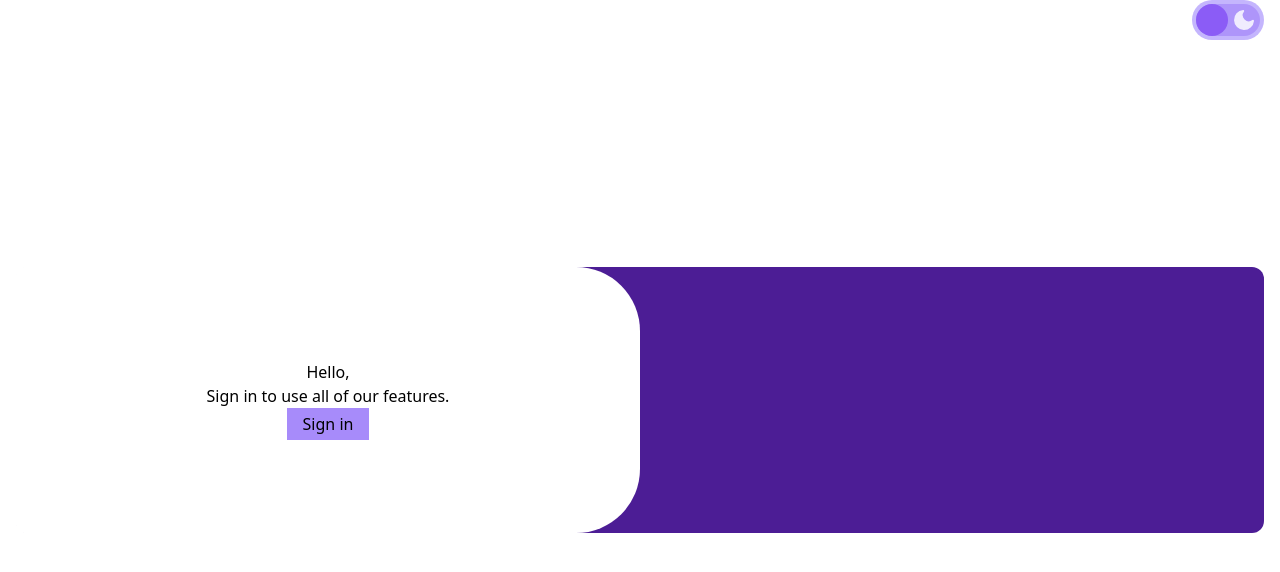
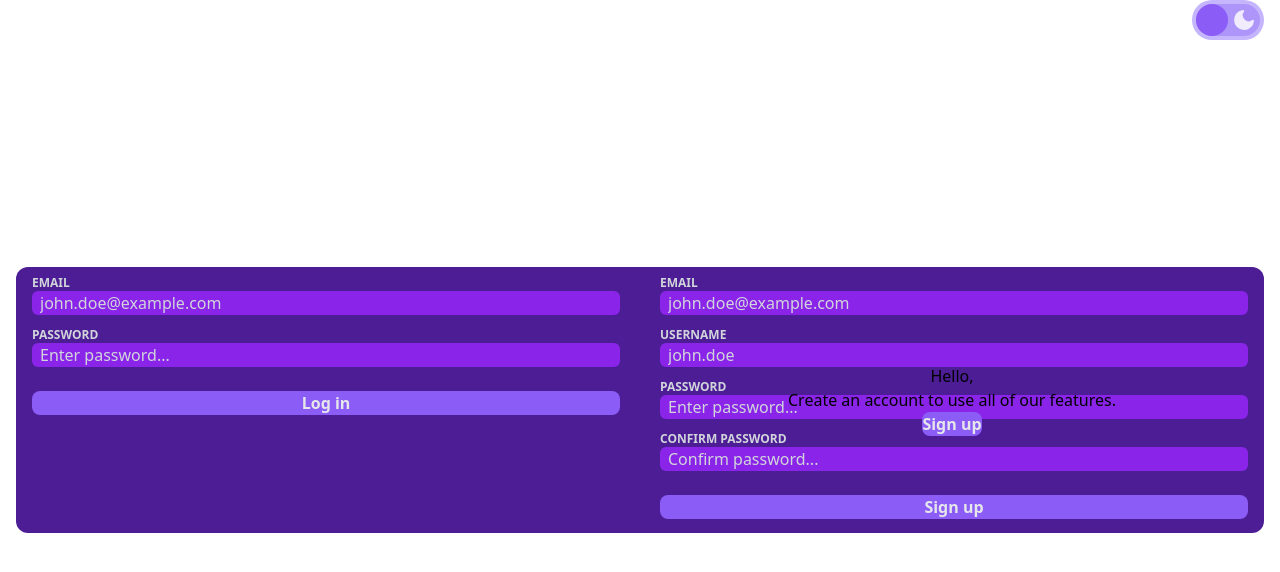
Before and after one commit to radromanov/authy, a React (Vite) app in the folder client/: page / in a window 1280 px wide. Shown: the top 572 px of the page. Built offline with nearby package versions, Linux system fonts and the light colour scheme.

Commit message:
Cleaned up repetitive code into components

```diff
--- a/client/src/App.tsx
+++ b/client/src/App.tsx
@@ -1,7 +1,9 @@
 import { useEffect, useState } from "react";
 import { setTheme } from "./utils/setTheme";
 import ThemeSlider from "./components/ThemeSlider";
-import InputWithLabel from "./components/InputWithLabel";
+import FlipCard from "./components/FlipCard";
+import Form from "./components/ui/Form";
+import { loginFields, signupFields } from "./utils/constants/Forms";
 
 function App() {
   const [active, setActive] = useState(false);
@@ -17,55 +19,20 @@ function App() {
         <ThemeSlider />
         <div className="flex w-full h-full items-center justify-center px-4">
           <section className="flex relative w-full h-2/6 bg-violet-900 dark:bg-neutral-900 rounded-xl transition-colors gap-2">
-            <div className="flex flex-col w-1/2 px-4 py-2 justify-between">
-              <form className="flex flex-col gap-3">
-                <InputWithLabel
-                  type="email"
-                  placeholder="john.doe@example.com"
-                  label="email"
-                />
-
-                <InputWithLabel
-                  type="password"
-                  placeholder="&#x2022;&#x2022;&#x2022;&#x2022;&#x2022;&#x2022;&#x2022;&#x2022;"
-                  label="password"
-                />
-
-                <div />
-
-                <button className="font-bold text-gray-200 bg-violet-500 hover:bg-violet-600 focus:bg-violet-600 active:bg-violet-600 dark:text-neutral-400 dark:bg-neutral-800 rounded-lg dark:hover:bg-neutral-700 dark:focus:bg-neutral-700 dark:active:bg-neutral-700 transition-colors">
-                  Log in
-                </button>
-              </form>
-            </div>
-            <div
-              className={`${
-                active ? "opacity-0 hidden" : "opacity-1 flex"
-              } flex-col absolute h-full w-1/2 text-black bg-white items-center justify-center translate-x-0 rounded-r-[64px] rounded-lg transition-all`}
-            >
-              <h1>Hello,</h1>
-              <p>Sign in to use all of our features.</p>
-              <button
-                onClick={() => setActive((prev) => !prev)}
-                className="w-fit bg-violet-400 px-4 py-1"
-              >
-                Sign in
-              </button>
-            </div>
-            <div
-              className={`${
-                active ? "opacity-1 flex" : "opacity-0 hidden"
-              } flex-col absolute h-full w-1/2 text-black bg-white items-center justify-center translate-x-full rounded-l-[64px] rounded-lg transition-all`}
-            >
-              <h1>Hello,</h1>
-              <p>Create an account to use all of our features.</p>
-              <button
-                onClick={() => setActive((prev) => !prev)}
-                className="w-fit bg-violet-400 px-4 py-1"
-              >
-                Sign up
-              </button>
-            </div>
+            <Form type="sign-in" fields={loginFields} />
+            <Form type="sign-up" fields={signupFields} />
+            <FlipCard
+              active={!active}
+              setActive={setActive}
+              action="sign-in"
+              position="left"
+            />
+            <FlipCard
+              active={active}
+              setActive={setActive}
+              action="sign-up"
+              position="right"
+            />
           </section>
         </div>
       </div>
--- /dev/null
+++ b/client/src/components/FlipCard.tsx
@@ -0,0 +1,34 @@
+import Button from "./ui/Button";
+
+interface Props {
+  position: "left" | "right";
+  action: "sign-in" | "sign-up";
+  active: boolean;
+  setActive: React.Dispatch<React.SetStateAction<boolean>>;
+}
+
+const FlipCard = ({ position, action, active, setActive }: Props) => {
+  return (
+    <div
+      className={`${active ? "opacity-1 flex" : "opacity-0 hidden"} ${
+        position === "left"
+          ? "translate-x-full rounded-l-[64px]"
+          : "translate-x-0 rounded-r-[64px]"
+      } flex-col absolute h-full w-1/2 items-center justify-center rounded-lg transition-all dark:text-white dark:bg-neutral-800`}
+    >
+      <h1>Hello,</h1>
+      <p>
+        {action === "sign-up" ? "Sign in" : "Create an account"} to use all of
+        our features.
+      </p>
+
+      <Button
+        onClick={() => setActive((prev) => !prev)}
+        className="w-fit"
+        text={action === "sign-up" ? "Sign in" : "Sign up"}
+      />
+    </div>
+  );
+};
+
+export default FlipCard;
--- /dev/null
+++ b/client/src/components/ui/Button.tsx
@@ -0,0 +1,20 @@
+interface Props
+  extends React.DetailedHTMLProps<
+    React.ButtonHTMLAttributes<HTMLButtonElement>,
+    HTMLButtonElement
+  > {
+  text: string;
+}
+
+const Button = ({ text, ...props }: Props) => {
+  return (
+    <button
+      {...props}
+      className="font-bold text-gray-200 bg-violet-500 hover:bg-violet-600 focus:bg-violet-600 active:bg-violet-600 dark:text-neutral-400 dark:bg-neutral-800 rounded-lg dark:hover:bg-neutral-700 dark:focus:bg-neutral-700 dark:active:bg-neutral-700 transition-colors"
+    >
+      {text}
+    </button>
+  );
+};
+
+export default Button;
--- /dev/null
+++ b/client/src/components/ui/Form.tsx
@@ -0,0 +1,34 @@
+import { Input } from "../../utils/types/Input";
+import InputWithLabel from "../InputWithLabel";
+import Button from "./Button";
+
+interface Props
+  extends React.DetailedHTMLProps<
+    React.FormHTMLAttributes<HTMLFormElement>,
+    HTMLFormElement
+  > {
+  type: "sign-in" | "sign-up";
+  fields: Input[];
+}
+
+const Form = ({ type, fields, ...props }: Props) => {
+  return (
+    <div className="flex flex-col w-1/2 px-4 py-2 justify-between">
+      <form {...props} className="flex flex-col gap-3">
+        {fields.map((field) => (
+          <InputWithLabel
+            type={field.type}
+            placeholder={field.placeholder}
+            label={field.label}
+          />
+        ))}
+
+        <div />
+
+        <Button text={type === "sign-in" ? "Log in" : "Sign up"} />
+      </form>
+    </div>
+  );
+};
+
+export default Form;
--- /dev/null
+++ b/client/src/utils/constants/Forms.ts
@@ -0,0 +1,21 @@
+import { Input } from "../types/Input";
+
+export const loginFields: Input[] = [
+  { type: "email", placeholder: "john.doe@example.com", label: "email" },
+  {
+    type: "password",
+    placeholder: "Enter password...",
+    label: "password",
+  },
+];
+
+export const signupFields: Input[] = [
+  { type: "email", placeholder: "john.doe@example.com", label: "email" },
+  { type: "text", placeholder: "john.doe", label: "username" },
+  { type: "password", placeholder: "Enter password...", label: "password" },
+  {
+    type: "password",
+    placeholder: "Confirm password...",
+    label: "confirm password",
+  },
+];
--- /dev/null
+++ b/client/src/utils/types/Input.ts
@@ -0,0 +1,5 @@
+export type Input = {
+  type: React.HTMLInputTypeAttribute;
+  placeholder: string;
+  label: string;
+};
```
